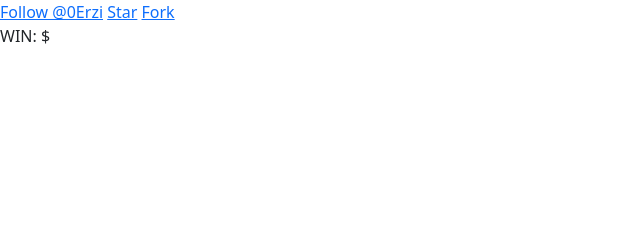
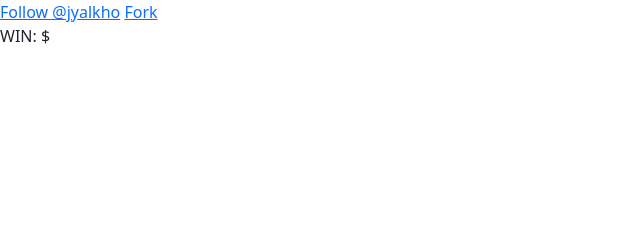
Before and after one commit to 0Erzi/gambling-game, a website with bundled scripts: page gambling-game/index.html in a window 1280 px wide. Shown: the top 240 px of the page, 0-640 px from the left. Built offline with nearby package versions, Linux system fonts and the light colour scheme.

Commit message:
index.html

```diff
--- a/gambling-game/index.html
+++ b/gambling-game/index.html
@@ -13,9 +13,8 @@
 </head>
 <body>
   <div>
-    <a class="github-button" href="https://github.com/OErzi" data-color-scheme="no-preference: dark; light: dark; dark: dark;" data-size="large" data-show-count="true" aria-label="Follow @0Erzi on GitHub">Follow @0Erzi</a>
-    <a class="github-button" href="https://github.com/OErzi/gambling-game" data-color-scheme="no-preference: dark; light: dark; dark: dark;" data-icon="octicon-star" data-size="large" data-show-count="true" aria-label="Star 0Erzi/gambling-game on GitHub">Star</a>
-    <a class="github-button" href="https://github.com/0Erzi/gambling-game/fork" data-color-scheme="no-preference: dark; light: dark; dark: dark;" data-icon="octicon-repo-forked" data-size="large" data-show-count="true" aria-label="Fork 0Erzi/gambling-game on GitHub">Fork</a>
+    <a class="github-button" href="https://github.com/jyalkho" data-color-scheme="no-preference: dark; light: dark; dark: dark;" data-size="large" data-show-count="true" aria-label="Follow @jyalkho on GitHub">Follow @jyalkho</a>
+    <a class="github-button" href="https://github.com/jyalkho/gambling-game/fork" data-color-scheme="no-preference: dark; light: dark; dark: dark;" data-icon="octicon-repo-forked" data-size="large" data-show-count="true" aria-label="Fork jyalkho/gambling-game on GitHub">Fork</a>
   </div>
   <div class="game-container">
     <!-- Winner Display -->
@@ -70,7 +69,7 @@
       </div>
     </div>
   </div>
-  <script src="https://unpkg.com/0Erzi/html-table-builder@1.0.1/dist/table_builder.min.js"></script>
+  <script src="https://unpkg.com/jyalkho/html-table-builder@1.0.1/dist/table_builder.min.js"></script>
   <script src="https://cdn.jsdelivr.net/npm/bootstrap@5.3.3/dist/js/bootstrap.bundle.min.js"></script>
   <script type="module" src="./js/main.mjs"></script>
   <script async defer src="https://buttons.github.io/buttons.js"></script>
```
